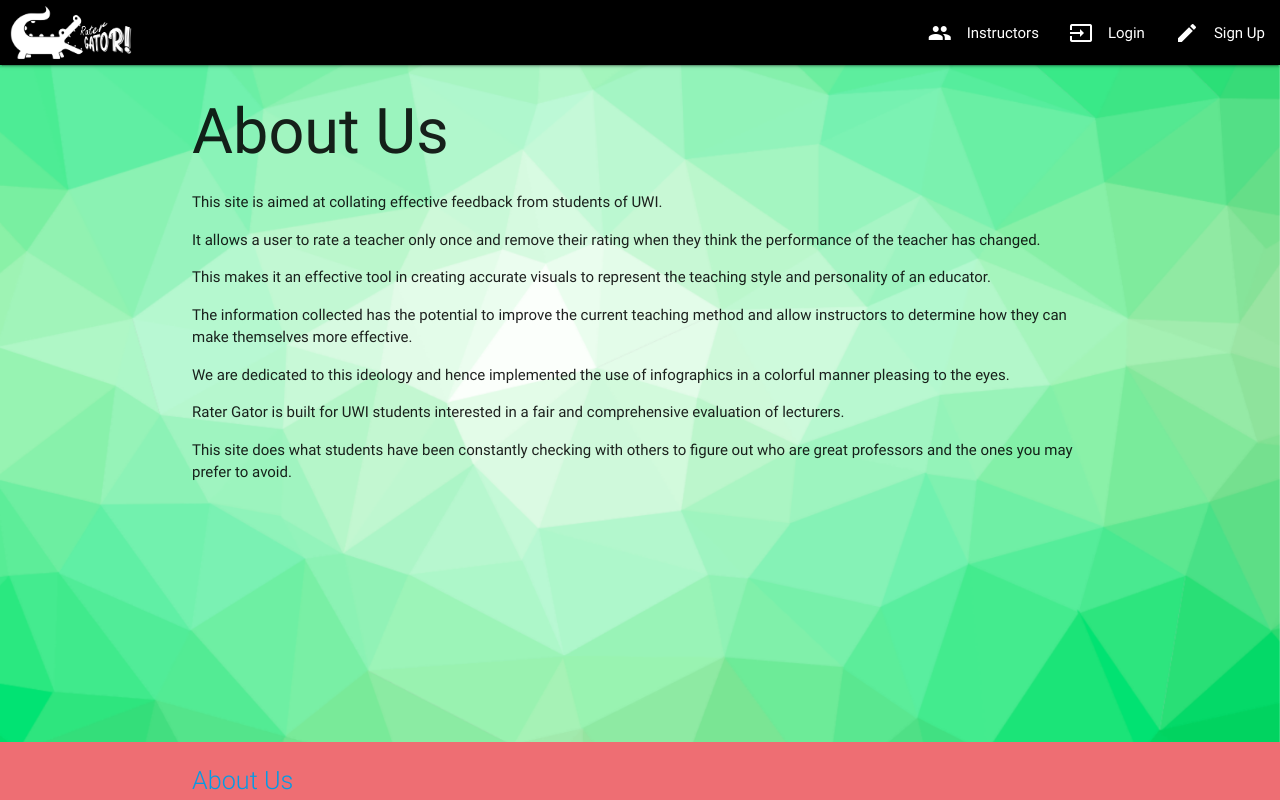
After one commit to TyreseLake/RaterGator, a Flask app: page /about in a window 1280 px wide. The commit adds this page. Run offline with Flask 2, Linux system fonts and the light colour scheme; some web fonts are replaced.

Commit message:
project about us page

```diff
--- a/main.py
+++ b/main.py
@@ -274,5 +274,9 @@ def remove_lecturer_rating(instid):
     flash('Instructor rating removed')
     return "Instructor deleted", 201
 
+@app.route('/about')
+def aboutus():
+    return render_template('aboutus.html')
+
 if __name__ == '__main__':
     app.run(host='0.0.0.0', port=8080, debug=True)
--- /dev/null
+++ b/templates/aboutus.html
@@ -0,0 +1,16 @@
+{% extends "layout.html" %}
+{% block title %}About Us{% endblock %}
+{{ super() }}
+
+{% block content %}
+<div class="container" style="flex:1;">
+    <h1>About Us</h1>
+    <p>This site is aimed at collating effective feedback from students of UWI.</p>
+    <p>It allows a user to rate a teacher only once and remove their rating when they think the performance of the teacher has changed.</p>
+    <p>This makes it an effective tool in creating accurate visuals to represent the teaching style and personality of an educator. </p>
+    <p>The information collected has the potential to improve the current teaching method and allow instructors to determine how they can make themselves more effective.</p>
+    <p>We are dedicated to this ideology and hence implemented the use of infographics in a colorful manner pleasing to the eyes.</p>
+    <p>Rater Gator is built for UWI students interested in a fair and comprehensive evaluation of lecturers.</p>
+    <p>This site does what students have been constantly checking with others to figure out who are great professors and the ones you may prefer to avoid.</p>
+</div>
+{% endblock %}
--- a/templates/layout.html
+++ b/templates/layout.html
@@ -75,6 +75,11 @@
       <div style="display: flex; flex-direction: column; flex: 1;">
         {% block content %}{% endblock %}
       </div>
+      <footer class="page-footer">
+          <div class="container">
+            <a class="flow-text" href="/about">About Us</a>
+          </div>
+      </footer>
     </div>
   </body>
 </html>
```
